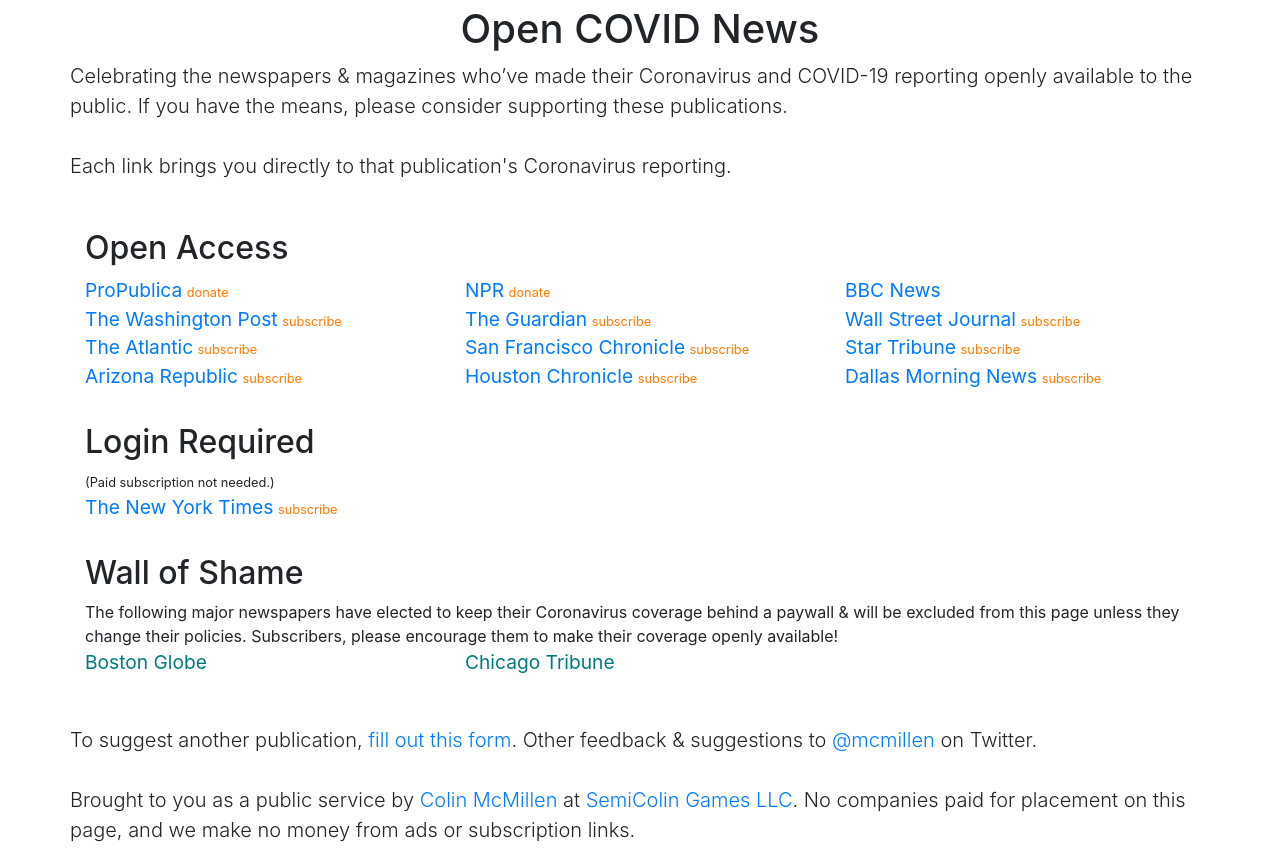
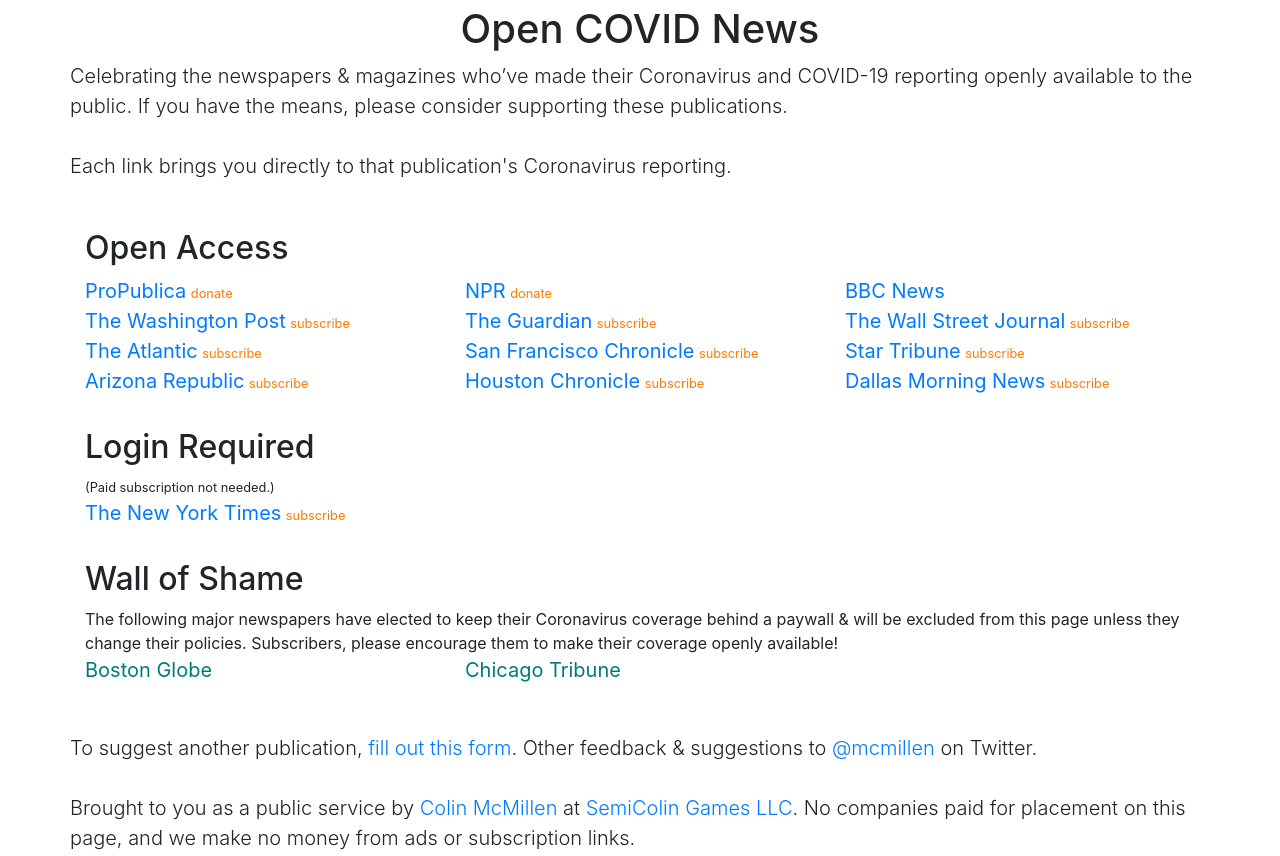
Before and after one commit to mcmillen/opencovid, a plain HTML site: page index.html in a window 1280 px wide. Shown: the top 856 px of the page. Drawn offline with nearby package versions, Linux system fonts and the light colour scheme; grey boxes are pictures that could not be loaded.

Commit message:
change font size specs, add The to WSJ

```diff
--- a/index.html
+++ b/index.html
@@ -13,7 +13,7 @@
       }
 
       a.news {
-        font-size: 120%;
+        font-size: 1.25rem;
       }
 
       a.subscribe {
@@ -22,7 +22,7 @@
       }
 
       div.shame {
-        font-size: 120%;
+        font-size: 1.25rem;
         color: #007b7b;
       }
 
@@ -83,7 +83,7 @@
         </div>
 
         <div class="col-lg-4 col-md-6">
-          <a class="news" href="https://www.wsj.com/livecoverage/coronavirus">Wall Street Journal</a>
+          <a class="news" href="https://www.wsj.com/livecoverage/coronavirus">The Wall Street Journal</a>
           <a class="subscribe" href="https://subscribe.wsj.com/">subscribe</a>
         </div>
 
```
